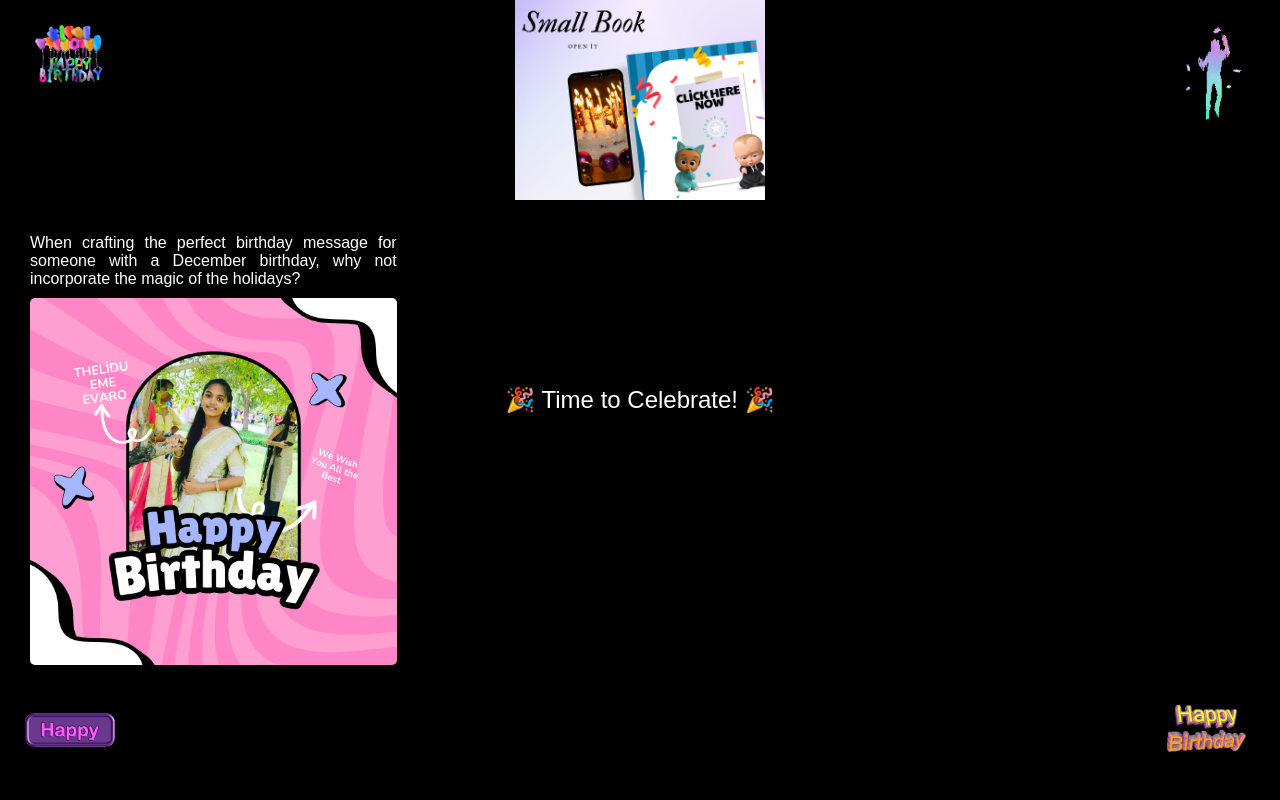
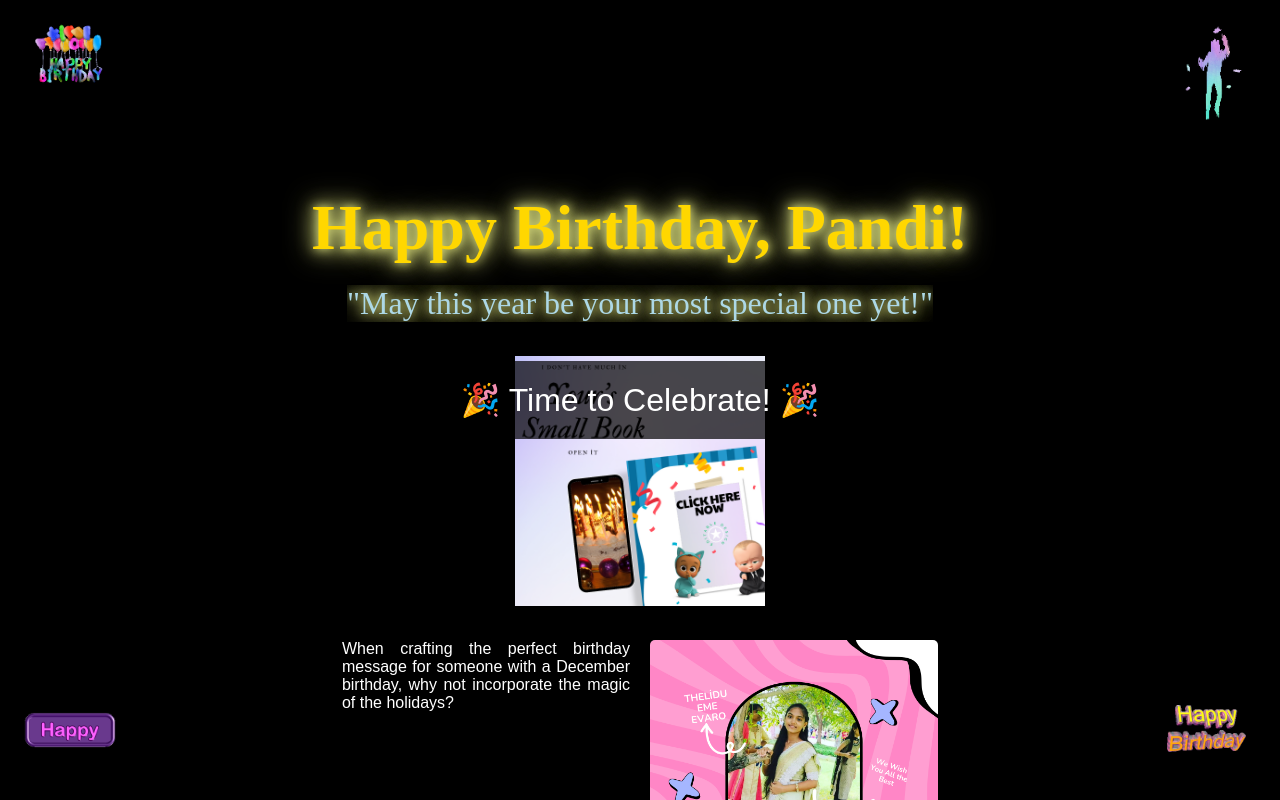
Before and after one commit to Rocky-sai/Happy_Birthday_ra, a plain HTML site: page index.html in a window 1280 px wide. Both pictures are taken after a click on the picture 640 px from the left and 480 px from the top of the page. Shown: the top 800 px of the page. Drawn offline with Linux system fonts and the light colour scheme.

Commit message:
Update styles.css

```diff
--- a/styles.css
+++ b/styles.css
@@ -8,7 +8,7 @@
 /* Body background and text */
 body {
     background-color: #000000;
-    font-family: 'Arial', sans-serif;
+    font-family: 'Poppins', sans-serif;
     color: white;
     text-align: center;
     padding: 0;
@@ -33,7 +33,7 @@ body {
     font-size: 4rem;
     color: #FFD700;
     text-shadow: 2px 2px 4px #000;
-    animation: typing 3s steps(30) 1s forwards, shineEffect 3s infinite;
+    animation: shineEffect 3s infinite;
 }
 
 .birthday-quote {
@@ -41,7 +41,7 @@ body {
     font-size: 2rem;
     color: #ADD8E6;
     margin-top: 20px;
-    animation: typing 3s steps(30) 1s forwards, shineEffect 3s infinite;
+    animation: shineEffect 3s infinite;
     white-space: nowrap;
     overflow: hidden;
     display: inline-block;
@@ -68,7 +68,8 @@ body {
 
 .gif {
     position: absolute;
-    width: 100px; /* Adjusting size of the gifs */
+    width: 100px;
+    /* Adjusting size of the gifs */
 }
 
 #top-left-gif {
@@ -120,16 +121,25 @@ body {
     opacity: 1;
 }
 
+/* Book Pages and Flip Effects */
 .page {
     display: flex;
     justify-content: center;
     padding: 20px;
-    transition: opacity 1s ease;
+    transition: transform 0.6s ease;
     opacity: 0;
+    transform-style: preserve-3d;
+    transform: rotateY(90deg);
+    position: absolute;
+    width: 100%;
+    height: 100%;
+    top: 0;
+    left: 0;
+    z-index: 2;
 }
 
-.page-1 {
-    opacity: 1;
+.page-content {
+    display: flex;
 }
 
 .left-page, .right-page {
@@ -143,36 +153,36 @@ body {
     border-radius: 5px;
 }
 
-/* Popup for Celebration */
+.page-1 {
+    opacity: 1;
+    transform: rotateY(0deg);
+}
+
+.page-2, .page-3 {
+    opacity: 0;
+    transform: rotateY(90deg);
+}
+
+.page.flip-out {
+    opacity: 0;
+    transform: rotateY(-90deg);
+}
+
+.page.flip-in {
+    opacity: 1;
+    transform: rotateY(0deg);
+}
+
 .celebration-popup {
     position: absolute;
     top: 50%;
     left: 50%;
     transform: translate(-50%, -50%);
     background-color: rgba(0, 0, 0, 0.7);
-    color: white;
+    color: rgb(255, 255, 255);
     padding: 20px;
     border-radius: 10px;
-    font-size: 1.5rem;
+    font-size: 2rem;
     display: none;
+    z-index: 10;
 }
-
-/* FadeIn Animation */
-@keyframes fadeIn {
-    0% {
-        opacity: 0;
-    }
-    100% {
-        opacity: 1;
-    }
-}
-
-/* Typewriter effect */
-@keyframes typing {
-    from {
-        width: 0;
-    }
-    to {
-        width: 100%;
-    }
-}
```
